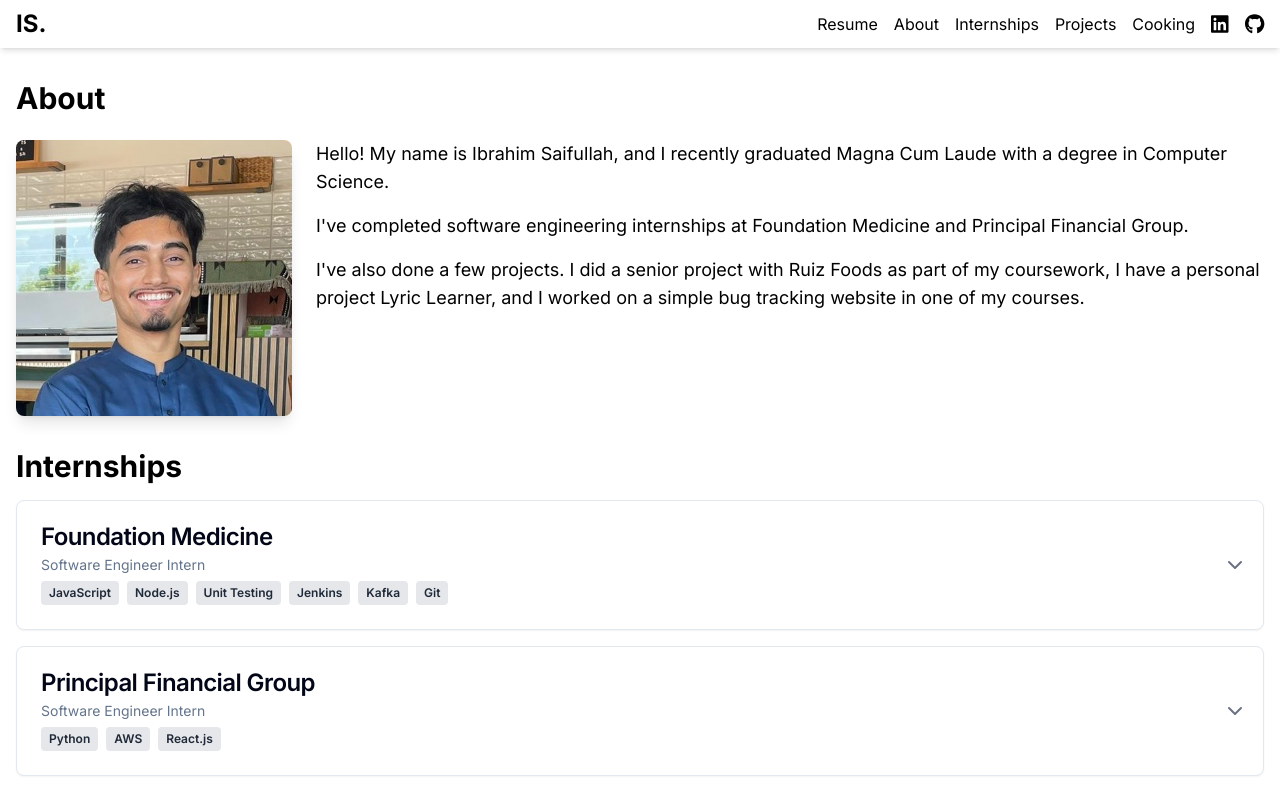
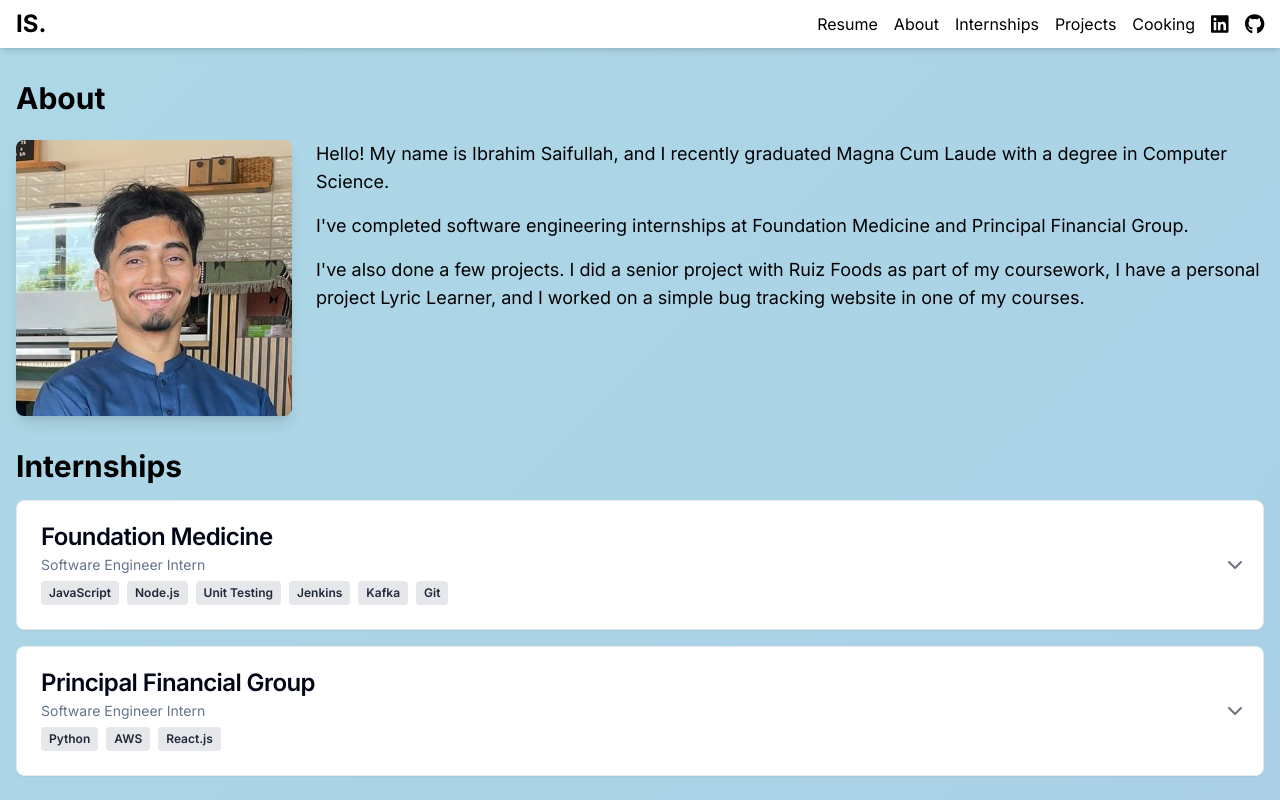
Before and after one commit to ibrasaif1/portfolio-website, a Next.js app: page / in a window 1280 px wide. Shown: the top 800 px of the page. Built offline with nearby package versions, Linux system fonts and the light colour scheme.

Commit message:
Added blue bg

```diff
--- a/src/app/globals.css
+++ b/src/app/globals.css
@@ -6,6 +6,6 @@ html {
   scroll-behavior: smooth;
 }
 
-/* body {
-  background: linear-gradient(135deg, #ff7e5f, #feb47b);
-} */
+body {
+  background: linear-gradient(135deg, #ADD8E6, #A7C7E7);
+}
--- a/src/app/page.js
+++ b/src/app/page.js
@@ -43,13 +43,13 @@ export default function Home() {
           company="Foundation Medicine"
           role="Software Engineer Intern"
           description={`
-            At Foundation Medicine, my time was split into work with the EMR Integrations team and work with the tech intern team.\n\n
-
-            Foundation Medicine conducts genomic profiling tests, giving patients and doctors detailed insights into the genetic makeup of cancers. This enables more precise and targeted treatment options, which can improve treatment efficacy and potentially extend patient life expectancies.\n
-
-            The EMR Integrations team at Foundation Medicine is responsible for facilitating genomic profiling test orders through hospital software like Epic, Ellkay, and more. They use Kafka to enable real-time, reliable, and scalable transmission between the company and hospitals for these test orders.
-
-            With the EMR Integrations team, I completed tickets to add features or fix bugs in our codebase. With each change I made, I updated or added unit tests to ensure that my changes were thoroughly validated. These tests were then ran by Jenkins in our CI/CD pipeline to ensure the stability of the codebase. I also added Node.js scripts to our codebase to speed up some developer processes like decoding and encoding base64. \n
+            Foundation Medicine conducts genomic profiling tests, which gives doctors and patients detailed insights into the genetic makeup of their cancer.
+            They can use these insights for more targeted, rather than general, treatment options.
+            Here, I worked on the EMR Integrations team. We were responsible for the test ordering system on hospital software, which was enabled by Kafka.
+            My duties included:
+            • Completing tickets add features or fix bugs in our JavaScript codebase
+            • Add unit tests to be ran by Jenkins in CI/CD pipeline to ensure that my changes were thoroughly validated
+            • Program Node.js scripts to speed up developer processes, like encoding/decoding base64 all on the CLI
             `}
           skills={["JavaScript", "Node.js", "Unit Testing", "Jenkins", "Kafka", "Git"]}
         />
@@ -188,7 +188,7 @@ export default function Home() {
                 height={500}
                 className="object-cover"
               />
-              <div className="caption p-2 text-center text-lg">Spicy Fried Chicken</div>
+              <div className="caption p-2 text-center text-lg bg-white">Spicy Fried Chicken</div>
           </div>
         </div>
       </section>
--- a/src/components/CollapsibleCard.js
+++ b/src/components/CollapsibleCard.js
@@ -32,6 +32,9 @@ const CollapsibleCard = ({ company, role, description, skills = [] }) => {
       setMaxHeight('0px');
     }
   }, [isOpen]);
+
+  const formattedDescription = description.replace(/\n/g, '<br />').replace(/\t/g, '&nbsp;&nbsp;&nbsp;&nbsp;');
+
 
   return (
     <div className="my-4">
--- a/src/components/ImageCarousel.js
+++ b/src/components/ImageCarousel.js
@@ -21,7 +21,7 @@ const ImageCarousel = ({ images, caption }) => {
                 <CarouselPrevious className="absolute left-2 top-1/2 transform -translate-y-1/2 bg-white bg-opacity-50 rounded-full p-2"/>
                 <CarouselNext className="absolute right-2 top-1/2 transform -translate-y-1/2 bg-white bg-opacity-50 rounded-full p-2"/>
             </ShadcnCarousel>
-            {caption && <div className="caption p-2 text-center text-lg">{caption}</div>}
+            {caption && <div className="caption p-2 text-center text-lg bg-white">{caption}</div>}
         </div>
     );
 };
```
